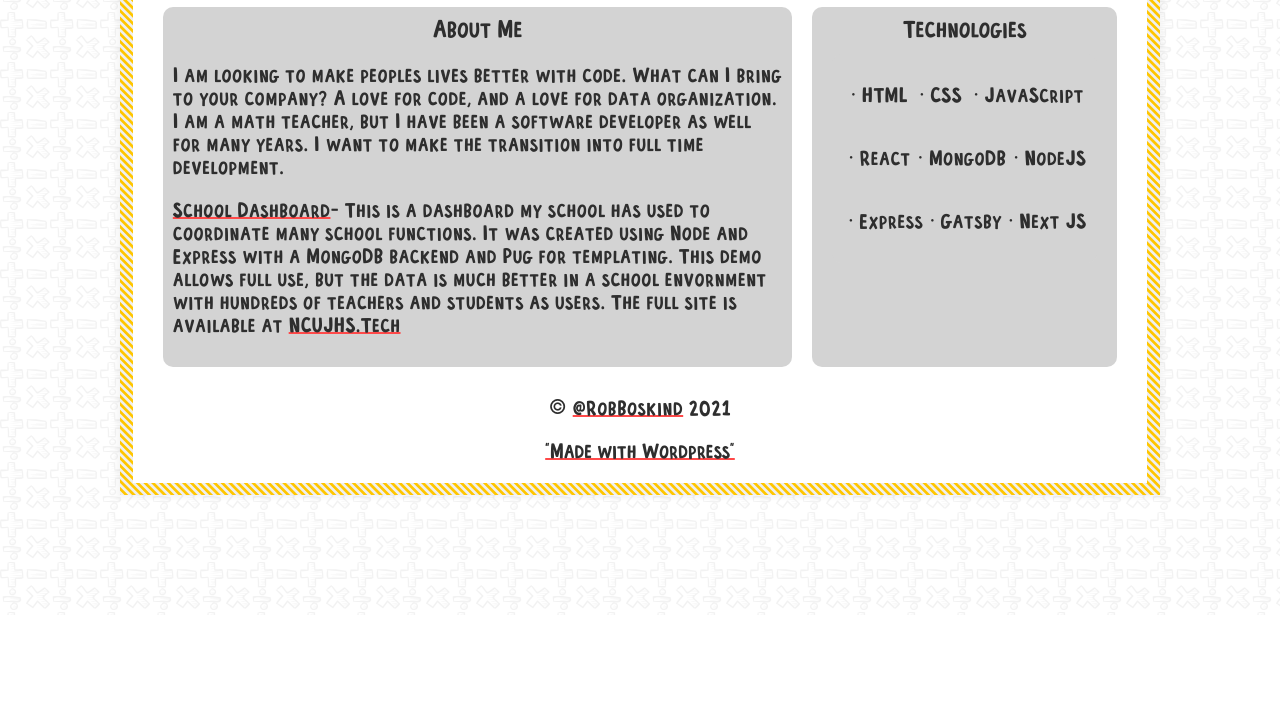
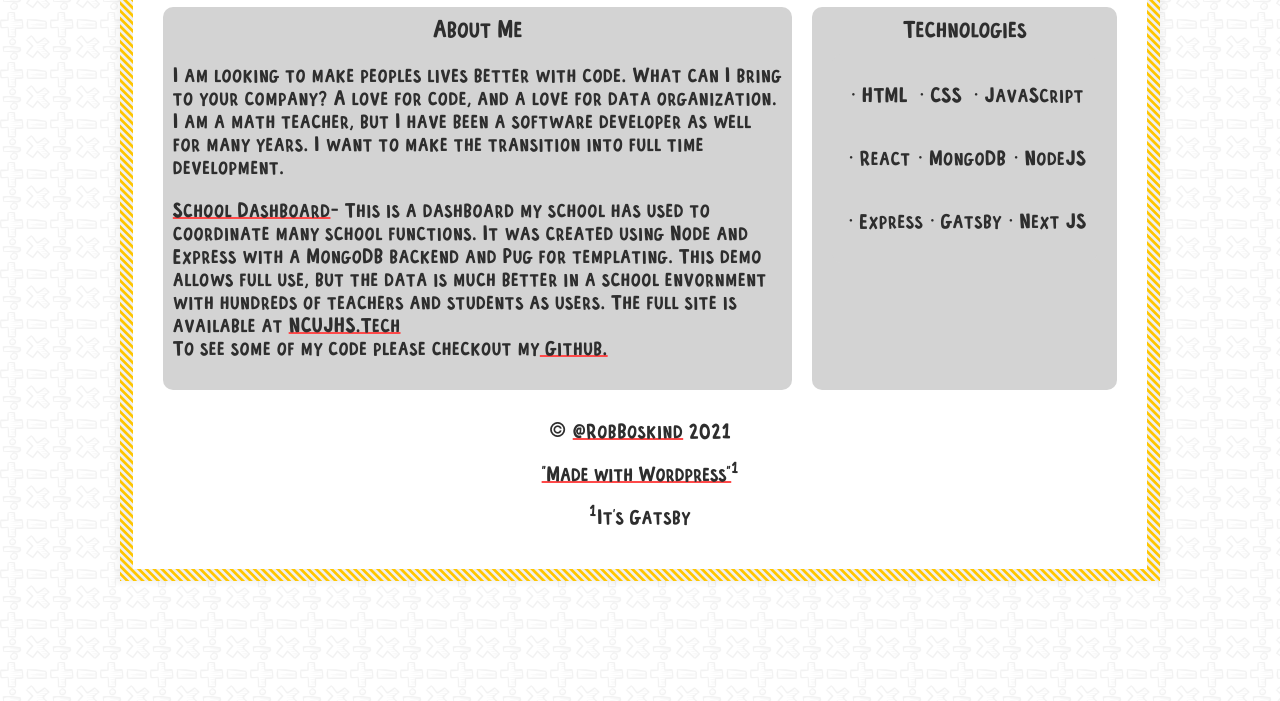
Before and after one commit to mysticfalconvt/BoskindTechNew, a Gatsby site in the folder BoskindGatsby/: page /portfolio in a window 1280 px wide. Shown: the part 439-1140 px from the top of the page. Before the commit the page ends 1054 px from the top, so only its background shows below. Built offline with nearby package versions, Linux system fonts and the light colour scheme; Gatsby itself is replaced by a stand-in of ours.

Commit message:
added github

```diff
--- a/BoskindGatsby/src/components/Footer.js
+++ b/BoskindGatsby/src/components/Footer.js
@@ -11,6 +11,10 @@ export default function Footer() {
       <a href="https://twitter.com/dan_spratling/status/1339268209611067394">
         "Made with Wordpress"
       </a>
+      <sup>1</sup>
+      <p>
+        <sup>1</sup>It's Gatsby
+      </p>
     </footer>
   );
 }
--- a/BoskindGatsby/src/pages/portfolio.js
+++ b/BoskindGatsby/src/pages/portfolio.js
@@ -51,6 +51,9 @@ export default function portfolio() {
             data is much better in a school envornment with hundreds of teachers
             and students as users. The full site is available at{' '}
             <a href="http://ncujhs.tech">NCUJHS.Tech</a>
+            <br />
+            To see some of my code please checkout my
+            <a href="https://github.com/mysticfalconvt"> Github.</a>
           </p>
         </div>
         <div>
```
